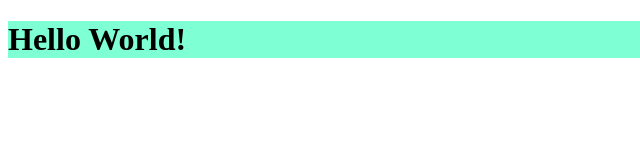
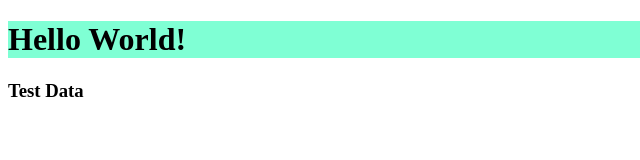
Before and after one commit to mmajid07/Learning-DevOps-Developer, a plain HTML site: page index.html in a window 1280 px wide. Shown: the full height of the page, 0-640 px from the left. Drawn offline with Linux system fonts and the light colour scheme.

Commit message:
Data are merged

```diff
--- a/index.html
+++ b/index.html
@@ -7,5 +7,6 @@
 </head>
 <body>
     <h1 style="background-color: aquamarine;">Hello World!</h1>
+    <h3>Test Data</h3>
 </body>
 </html>
```
